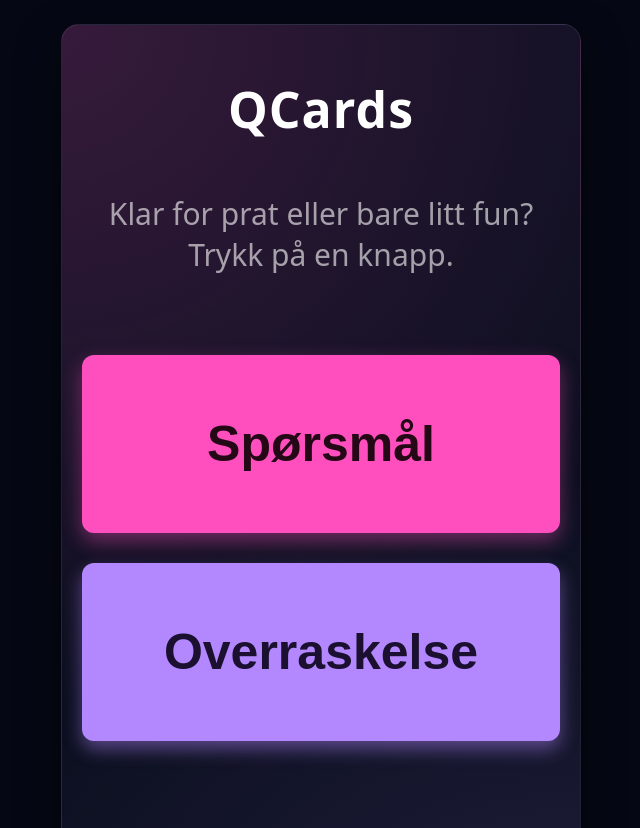
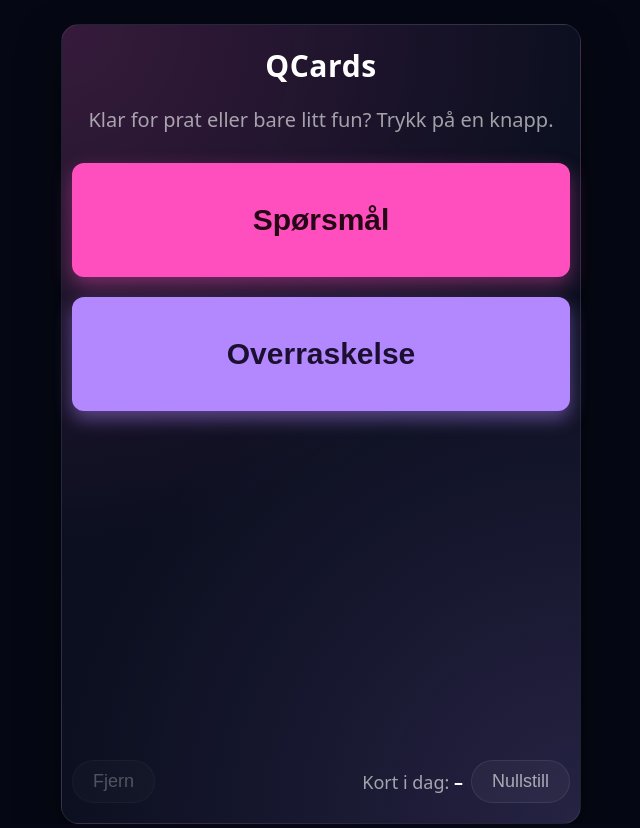
Before and after one commit to akromop/qcards, a plain HTML site: page index.html in a window 1280 px wide. Shown: the top 828 px of the page, without its empty margins (319-959 px from the left). Drawn offline with Linux system fonts and the light colour scheme; no server answers.

Commit message:
Update index.html

```diff
--- a/index.html
+++ b/index.html
@@ -67,7 +67,7 @@
       max-width: 100%;
       min-height: 100vh;
       margin: 0;
-      padding: 50px 20px 50px;    /* 🟢 общие отступы внутри «карточки-приложения» */
+      padding: 20px 10px 20px;    /* 🟢 общие отступы внутри «карточки-приложения» */
       border-radius: 0;
       background:
         radial-gradient(circle at top left, rgba(255, 79, 191, 0.18), transparent 55%),
@@ -82,18 +82,18 @@
 
     header {
       text-align: center;         /* 🟢 выравнивание заголовка по центру */
-      margin-bottom: 50px;        /* 🟢 расстояние от шапки до контента */
+      margin-bottom: 20px;        /* 🟢 расстояние от шапки до контента */
     }
 
     header h1 {
-      font-size: 50px;            /* 🟢 размер заголовка */
+      font-size: 30px;            /* 🟢 размер заголовка */
       margin: 0;
       letter-spacing: 0.02em;
     }
 
     header p {
-      margin: 50px 0 0;           /* 🟢 «пустая строка» между h1 и подзаголовком */
-      font-size: 30px;            /* 🟢 размер подзаголовка */
+      margin: 20px 0 0;           /* 🟢 «пустая строка» между h1 и подзаголовком */
+      font-size: 20px;            /* 🟢 размер подзаголовка */
       color: var(--text-subtle);
     }
 
@@ -107,7 +107,7 @@
     .screen {
       display: none;
       /* одинаковая минимальная высота, чтобы home/card не прыгали между собой */
-      min-height: 500px;          /* 🟠 можно менять высоту «рабочей зоны» */
+      min-height: 250px;          /* 🟠 можно менять высоту «рабочей зоны» */
     }
     .screen.active {
       display: block;
@@ -117,8 +117,8 @@
     .mode-buttons {
       display: flex;
       flex-direction: column;
-      gap: 30px;                  /* 🟢 расстояние между двумя большими кнопками */
-      margin: 30px 0 30px;        /* 🟢 отступы сверху/снизу блока с кнопками */
+      gap: 20px;                  /* 🟢 расстояние между двумя большими кнопками */
+      margin: 10px 0 10px;        /* 🟢 отступы сверху/снизу блока с кнопками */
     }
 
     .btn {
@@ -126,8 +126,8 @@
       align-items: center;
       justify-content: center;
       width: 100%;
-      padding: 60px 30px;         /* 🟢 высота кнопок */
-      font-size: 50px;            /* 🟢 размер текста на кнопках */
+      padding: 40px 20px;         /* 🟢 высота кнопок */
+      font-size: 30px;            /* 🟢 размер текста на кнопках */
       font-weight: 600;
       border-radius: var(--radius-md);
       border: none;
@@ -182,8 +182,8 @@
     }
 
     .btn-ghost.small-reset {
-      padding: 20px 40px;         /* 🟢 размер маленьких кнопок в футере */
-      font-size: 30px;            /* шрифт как у Kort i dag */
+      padding: 10px 20px;         /* 🟢 размер маленьких кнопок в футере */
+      font-size: 18px;            /* шрифт как у Kort i dag */
     }
 
     .btn-ghost:disabled {
@@ -192,7 +192,7 @@
     }
 
     .small-label {
-      font-size: 30px;
+      font-size: 18px;
       color: var(--text-subtle);
     }
 
@@ -226,17 +226,17 @@
     }
 
     .card-text {
-      font-size: 50px;            /* 🟢 размер текста карточки */
+      font-size: 30px;            /* 🟢 размер текста карточки */
       line-height: 1.55;
       margin-bottom: 0;
       white-space: pre-wrap;
       word-wrap: break-word;
-      min-height: 500px;          /* 🟠 минимальная высота текста, чтобы не прыгало при загрузке */
+      min-height: 200px;          /* 🟠 минимальная высота текста, чтобы не прыгало при загрузке */
     }
 
     /* Кнопка «Tilbake» — отдельный блок под карточкой, по центру и яркая */
     .card-actions {
-      margin-top: 30px;
+      margin-top: 20px;
       display: flex;
       justify-content: center;
     }
@@ -244,7 +244,7 @@
     .btn-back {
       min-width: 160px;
       padding-inline: 18px;
-      font-size: 40px;
+      font-size: 20px;
       font-weight: 600;
       background: var(--accent-lilac);
       color: #1b1030;
@@ -257,12 +257,12 @@
 
     /* ОБЩИЙ ФУТЕР: Fjern + Kort i dag + Nullstill */
     .bottom-row {
-      margin-top: 200px;          /* 🟠 расстояние от основного контента до футера */
+      margin-top: 50px;          /* 🟠 расстояние от основного контента до футера */
       display: flex;
       justify-content: space-between;
       align-items: center;
       gap: 12px;
-      font-size: 30px;
+      font-size: 18px;
       color: var(--text-subtle);
     }
 
```
